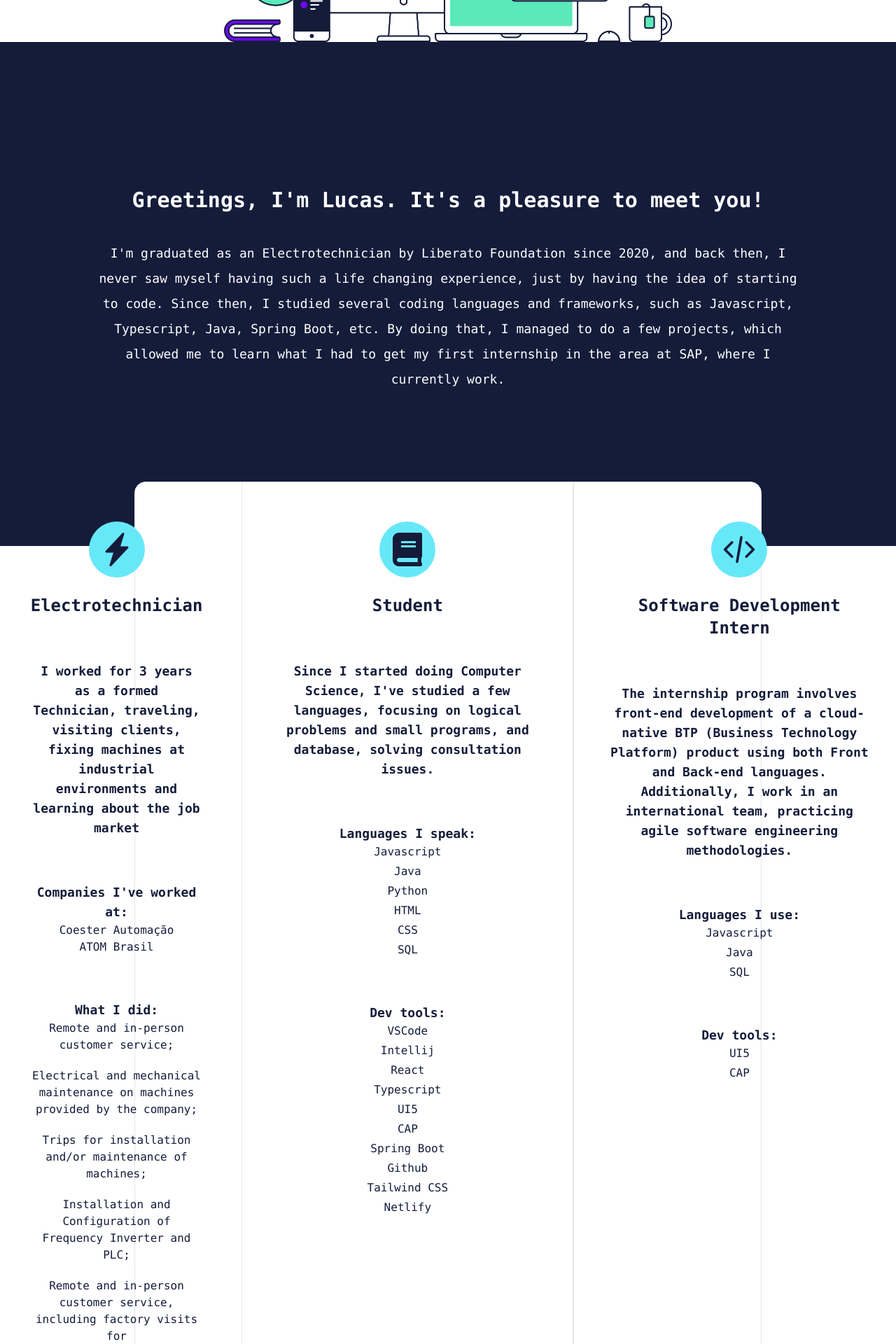
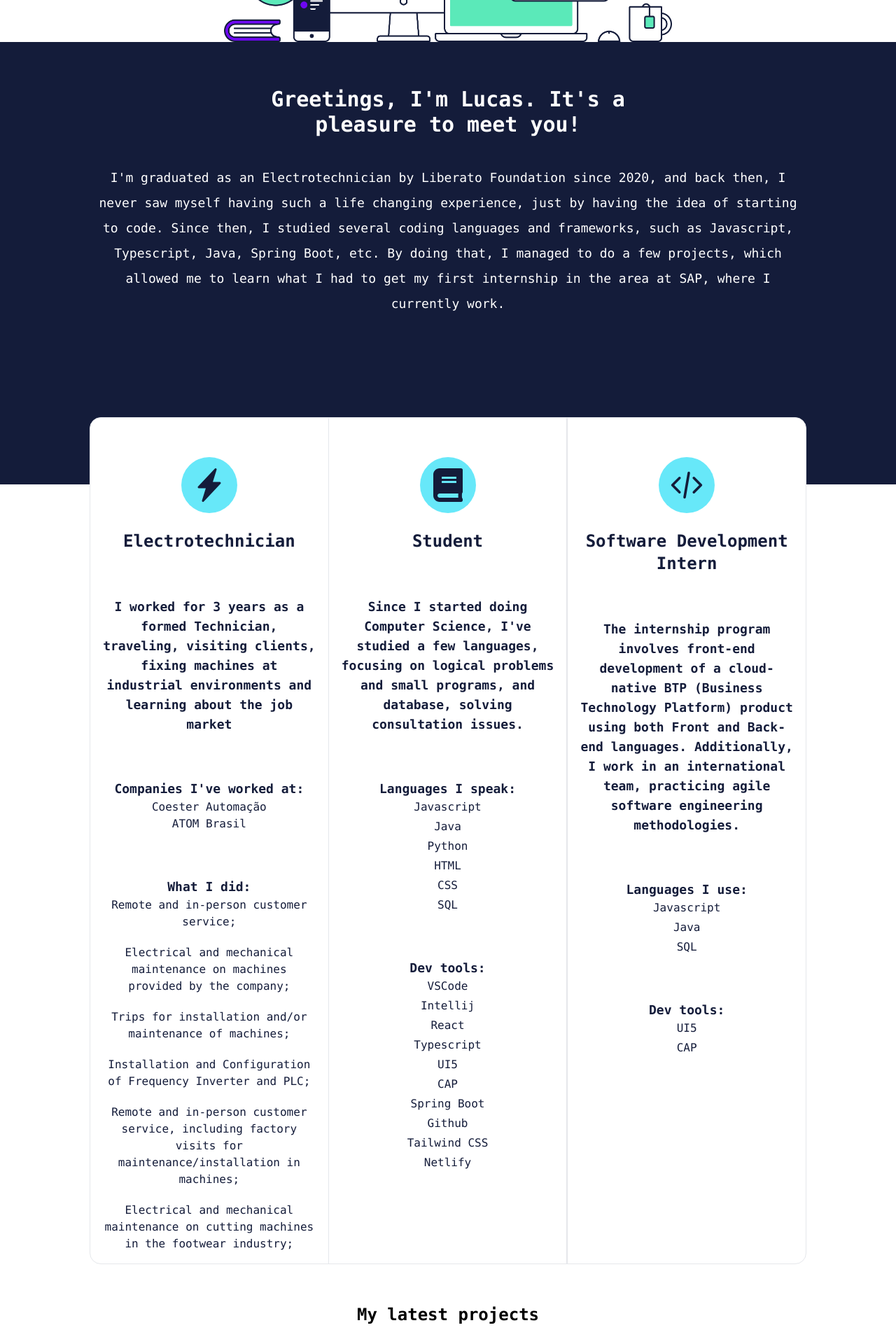
Before and after one commit to locatelli-lucas/portfolio, a React (Vite) app: page / in a window 1280 px wide. Shown: the part 1120-3040 px from the top of the page at 70% size. Built offline with nearby package versions, Linux system fonts and the light colour scheme; no server answers; what taos would draw is missing.

Commit message:
refactoring done

```diff
--- a/package.json
+++ b/package.json
@@ -12,6 +12,7 @@
   "dependencies": {
     "axios": "^1.7.7",
     "framer-motion": "^12.0.0-alpha.0",
+    "portfolio": "file:",
     "react": "^18.3.1",
     "react-animate-on-scroll": "^2.1.9",
     "react-dom": "^18.3.1",
--- a/src/pages/Port.tsx
+++ b/src/pages/Port.tsx
@@ -53,21 +53,25 @@ export function Port() {
                    <img src={Picture} alt="Author's Picture" className='mx-auto'/>
                    <img src={Computers} alt="Computers art" className='mx-auto h-1/2 w-1/2'/>
                </section>
-               <section className='bg-customBlue text-white text-center px-[10vw] py-52 h-[90vh]'>
-                   <h2 className='font-bold text-3xl mb-10'>Greetings, I'm Lucas. It's a pleasure to meet you!</h2>
-                   <p className='text-lg leading-loose'>
+               <section className='text-white text-center'>
+                    <div className='bg-customBlue flex flex-col items-center'>
+                        <h2 className='font-bold text-3xl mt-16 mb-10 w-1/2'>Greetings, I'm Lucas. It's a pleasure to meet you!</h2>
+                        <p className='text-lg leading-loose w-4/5 px-auto mb-60'>
                             I'm graduated as an Electrotechnician by Liberato Foundation since 2020, and back then, I never saw myself having such a life
                             changing experience, just by having the idea of starting to code. Since then, I studied several coding languages and
                             frameworks, such as Javascript, Typescript, Java, Spring Boot, etc. By doing that, I managed to do a few projects, which
                             allowed me to learn what I had to get my first internship in the area at SAP, where I currently work.
                         </p>
+                    </div>
+               </section>
+               <section className='text-white text-center px-[10vw]'>
                    <motion.div
                        ref={ref}
                        variants={options}
                        initial="hidden"
                        animate={control}
-                       className='relative bg-white text-customBlue flex justify-center flex-row mx-auto mt-32 rounded-2xl border w-[70vw]'>
-                       <div className='p-14 border-r'>
+                       className='relative bg-white text-customBlue flex justify-center flex-row mx-auto -mt-24 rounded-2xl border'>
+                       <div className='flex flex-col items-center p-4 border-r w-1/3 pt-14'>
                            <div className='bg-cyan-300 w-20 h-20 pt-4 rounded-full mx-auto mb-6'>
                                <BsLightningChargeFill className='size-12 mx-auto'/>
                            </div>
@@ -114,13 +118,13 @@ export function Port() {
                                </div>
                            </div>
                        </div>
-                       <div className='py-14 px-11 border-r'>
+                       <div className='flex flex-col items-center p-4 border-r w-1/3 pt-14'>
                            <div className='bg-cyan-300 w-20 h-20 pt-4 rounded-full mx-auto mb-6'>
                                <FaBook className='size-12 mx-auto'/>
                            </div>
                            <div className='flex justify-center flex-col gap-y-16'>
                                <h3 className='text-2xl font-bold'>Student</h3>
-                               <p className='font-semibold text-lg w-96'>
+                               <p className='font-semibold text-lg'>
                                    Since I started doing Computer Science, I've studied a few languages, focusing on logical problems and small
                                    programs, and database, solving consultation issues.
                                </p>
@@ -184,13 +188,13 @@ export function Port() {
                                </div>
                            </div>
                        </div>
-                       <div className='py-14 px-11 border-l'>
+                       <div className='flex flex-col items-center p-4 border-l w-1/3 pt-14'>
                            <div className='bg-cyan-300 w-20 h-20 pt-4 rounded-full mx-auto mb-6'>
                                <HiMiniCodeBracket className='size-12 mx-auto'/>
                            </div>
                            <div className='flex justify-center flex-col gap-y-16'>
                                <h3 className='text-2xl font-bold'>Software Development Intern</h3>
-                               <p className='font-semibold text-lg w-96'>
+                               <p className='font-semibold text-lg'>
                                    The internship program involves front-end development of a cloud-native BTP (Business Technology Platform)
                                    product
                                    using both Front and Back-end languages. Additionally, I work in an international team, practicing agile
@@ -226,8 +230,8 @@ export function Port() {
                        </div>
                     </motion.div >
                </section>
-               <section className='relative top-[75rem] px-96'>
-                   <h1 className='font-bold text-xl text-center'>
+               <section className='relative top-14 px-96 flex flex-col items-center'>
+                    <h1 className='font-bold text-black text-2xl text-center'>
                         My latest projects
                     </h1>
                     <div className="relative top-12">
@@ -235,7 +239,7 @@ export function Port() {
                     </div>
                 </section>
            </main>
-           <footer className="flex flex-col items-center relative h-72 top-[85em]">
+           <footer className="flex flex-col items-center relative h-72 top-36">
                <h1 className="font-bold text-3xl">Contact-me</h1>
                <div className="flex justify-center items-center my-auto gap-12">
                    <a href="https://www.linkedin.com/in/lucasrafaellocatelli"><FaLinkedin className="size-20 hover:scale-125 hover:mx-4 transition-all duration-500"/></a>
--- a/tailwind.config.js
+++ b/tailwind.config.js
@@ -20,10 +20,10 @@ export default {
       inset: {
         '75rem': '75rem',
         '55vw': '55vw',
-        '70vw': '70vw',
+        '80vw': '80vw',
         '85em': '85em',
         '10vw': '10vw',
-        '90vh': '90vh'
+        '100vh': '100vh',
       },
     },
   },
```
Also changed, not shown: 1 other file (tests, documents, lock files or other folders). Lines whose indentation alone changed are shown as unchanged.
